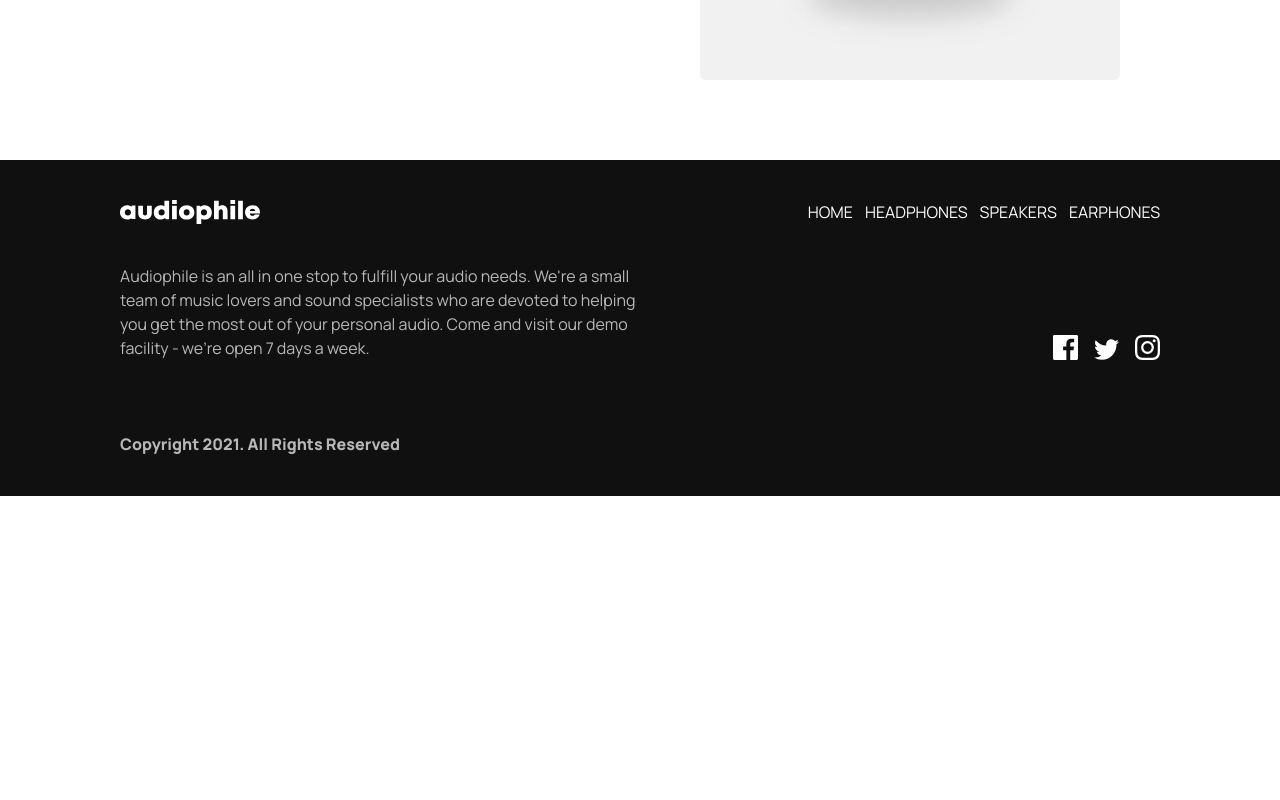
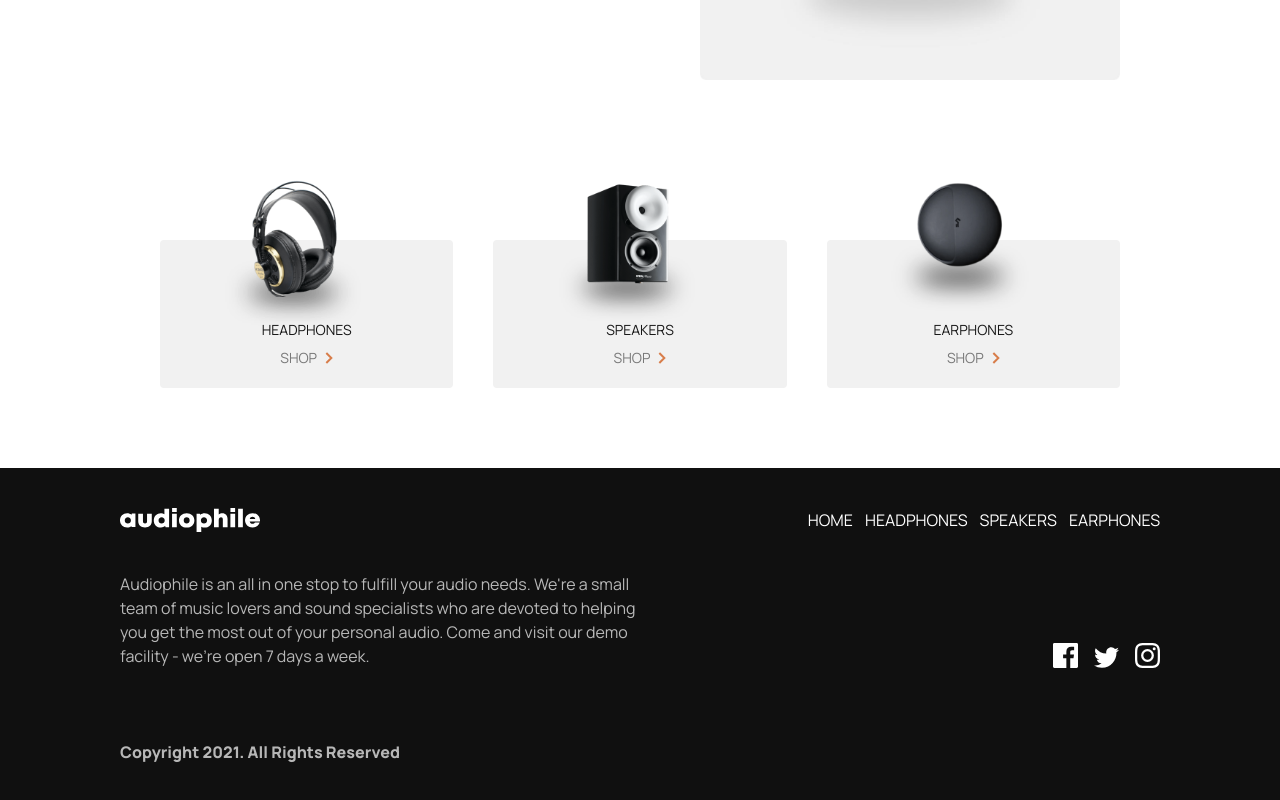
Before and after one commit to snr-roko/audiophile-ecommerce, a Next.js app in the folder audiophile-frontend/: page /speakers in a window 1280 px wide. Shown: the part 1197-1997 px from the top of the page. Before the commit the page ends 1693 px from the top, so only its background shows below. Built offline with nearby package versions, Linux system fonts and the light colour scheme.

Commit message:
Category  Stack created and implemented in the various categories pages

```diff
--- a/audiophile-frontend/components/commons/CategoryStack.tsx
+++ b/audiophile-frontend/components/commons/CategoryStack.tsx
@@ -1,8 +1,15 @@
-
+import CategoryStackCard from "./CategoryStackCard"
+import headphonesCategoryImage from "@/public/assets/shared/desktop/image-category-thumbnail-headphones.png"
+import speakersCategoryImage from "@/public/assets/shared/desktop/image-category-thumbnail-speakers.png"
+import earphonesCategoryImage from "@/public/assets/shared/desktop/image-category-thumbnail-earphones.png"
 
 const CategoryStack: React.FC = () => {
   return (
-    <div></div>
+    <div className="px-7 lg:px-40 py-20 flex flex-col gap-30 w-full md:flex-row md:gap-10 bg-[#FFFFFF]" >
+      <CategoryStackCard imageUrl={headphonesCategoryImage} category="HEADPHONES" />
+      <CategoryStackCard imageUrl={speakersCategoryImage} category="SPEAKERS" />
+      <CategoryStackCard imageUrl={earphonesCategoryImage} category="EARPHONES" />
+    </div>
   )
 }
 
--- /dev/null
+++ b/audiophile-frontend/components/commons/CategoryStackCard.tsx
@@ -0,0 +1,27 @@
+import { CategoryStackCardProps } from "@/interfaces"
+import Image from "next/image"
+
+const CategoryStackCard: React.FC<CategoryStackCardProps> = ({ imageUrl, category }) => {
+  return (
+    <div className="relative bg-[#F1F1F1] rounded-sm w-full h-auto p-5">
+      <div className="absolute -top-15 right-20">
+        <Image
+          src={imageUrl}
+          alt={`${category} thumbnail`}
+          className="object-contain w-40"
+        />
+      </div>
+      <div className="mt-15">
+        <h3 className="text-sm mb-2 text-center">{category}</h3>
+        <div className="flex gap-2 justify-center items-center text-sm">
+          <h2 className="text-center text-[#000000]/50">SHOP</h2>
+          <svg width="8" height="12" xmlns="http://www.w3.org/2000/svg">
+            <path d="M1.322 1l5 5-5 5" stroke="#D87D4A" stroke-width="2" fill="none" fill-rule="evenodd"/>
+          </svg>
+        </div>
+      </div>
+    </div>
+  )
+}
+
+export default CategoryStackCard
--- a/audiophile-frontend/interfaces/index.ts
+++ b/audiophile-frontend/interfaces/index.ts
@@ -25,3 +25,8 @@ export interface ButtonProps {
   text: string
   action: () => void
 }
+
+export interface CategoryStackCardProps {
+  imageUrl: string | StaticImageData
+  category: string
+}
--- a/audiophile-frontend/pages/earphones/index.tsx
+++ b/audiophile-frontend/pages/earphones/index.tsx
@@ -3,6 +3,8 @@ import CategoryCard from "@/components/commons/CategoryCard";
 import mobileEarphoneImage from "@/public/assets/product-yx1-earphones/mobile/image-category-page-preview.jpg"
 import tabletEarphoneImage from "@/public/assets/product-yx1-earphones/tablet/image-category-page-preview.jpg"
 import desktopEarphoneImage from "@/public/assets/product-yx1-earphones/desktop/image-category-page-preview.jpg"
+import CategoryStack from "@/components/commons/CategoryStack"
+
 
 const Earphones: React.FC = () => {
   return (
@@ -20,6 +22,7 @@ const Earphones: React.FC = () => {
           action={() => console.log('clicked')}
         />
       </div>
+      <CategoryStack />
     </div>
   )
 }
--- a/audiophile-frontend/pages/headphones/index.tsx
+++ b/audiophile-frontend/pages/headphones/index.tsx
@@ -9,6 +9,7 @@ import desktopHeadphonesxx991Image from "@/public/assets/product-xx99-mark-one-h
 import mobileHeadphonexx59Image from "@/public/assets/product-xx59-headphones/mobile/image-category-page-preview.jpg"
 import tabletHeadphonexx59Image from "@/public/assets/product-xx59-headphones/tablet/image-category-page-preview.jpg"
 import desktopHeadphonexx59Image from "@/public/assets/product-xx59-headphones/desktop/image-category-page-preview.jpg"
+import CategoryStack from "@/components/commons/CategoryStack"
 
 const Headphones: React.FC = () => {
   return (
@@ -47,6 +48,7 @@ const Headphones: React.FC = () => {
           action={() => console.log('clicked')}
         />
       </div>
+      <CategoryStack />
     </div>
   )
 }
--- a/audiophile-frontend/pages/speakers/index.tsx
+++ b/audiophile-frontend/pages/speakers/index.tsx
@@ -6,6 +6,7 @@ import desktopSpeakerzx9Image from "@/public/assets/product-zx9-speaker/desktop/
 import mobileSpeakerzx7Image from "@/public/assets/product-zx7-speaker/mobile/image-category-page-preview.jpg"
 import tabletSpeakerzx7Image from "@/public/assets/product-zx7-speaker/tablet/image-category-page-preview.jpg"
 import desktopSpeakerzx7Image from "@/public/assets/product-zx7-speaker/desktop/image-category-page-preview.jpg"
+import CategoryStack from "@/components/commons/CategoryStack"
 
 const Speakers: React.FC = () => {
   return (
@@ -34,6 +35,7 @@ const Speakers: React.FC = () => {
           action={() => console.log('clicked')}
         />
       </div>
+      <CategoryStack />
     </div>
   )
 }
```
